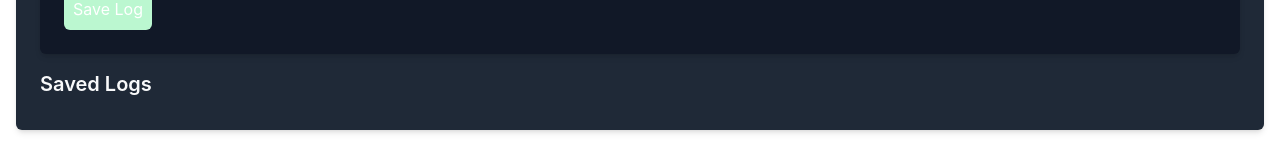
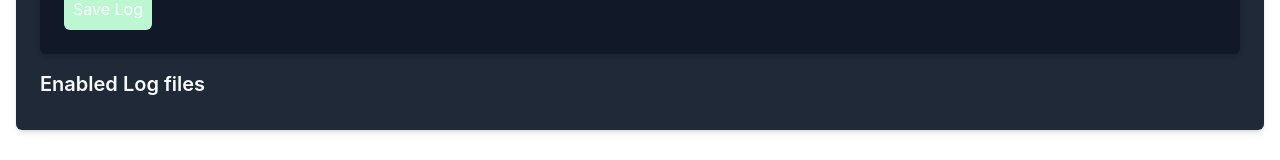
Before and after one commit to ekstremedia/logviewer, a Vue app: page / in a window 1280 px wide. Shown: the part 463-623 px from the top of the page. Built offline with nearby package versions, Linux system fonts and the light colour scheme.

Commit message:
Small adjustments

```diff
--- a/src/components/settings/Settings.vue
+++ b/src/components/settings/Settings.vue
@@ -7,14 +7,14 @@
 
         <!-- Saved Logs Section -->
         <div class="mt-4">
-            <h2 class="text-xl font-semibold mb-2">Saved Logs</h2>
+            <h2 class="text-xl font-semibold mb-2">Enabled Log files</h2>
             <div
                 v-for="(log, index) in logs"
                 :key="index"
-                class="mb-2 flex items-center"
+                class="mb-2 flex justify-evenly border-b border-b-gray-50/20 border-dashed"
             >
-                <span class="font-medium text-gray-100">{{ log.name }}:</span>
-                <span class="text-gray-300 ml-2">{{ log.directory }}</span>
+                <span class="font-medium text-gray-100  text-left w-full">{{ log.name }}:</span>
+                <span class="text-gray-300 ml-2 w-full">{{ log.directory }}</span>
 
                 <!-- Remove Log Button -->
                 <button
```
Also changed, not shown: 1 other file (tests, documents, lock files or other folders).
